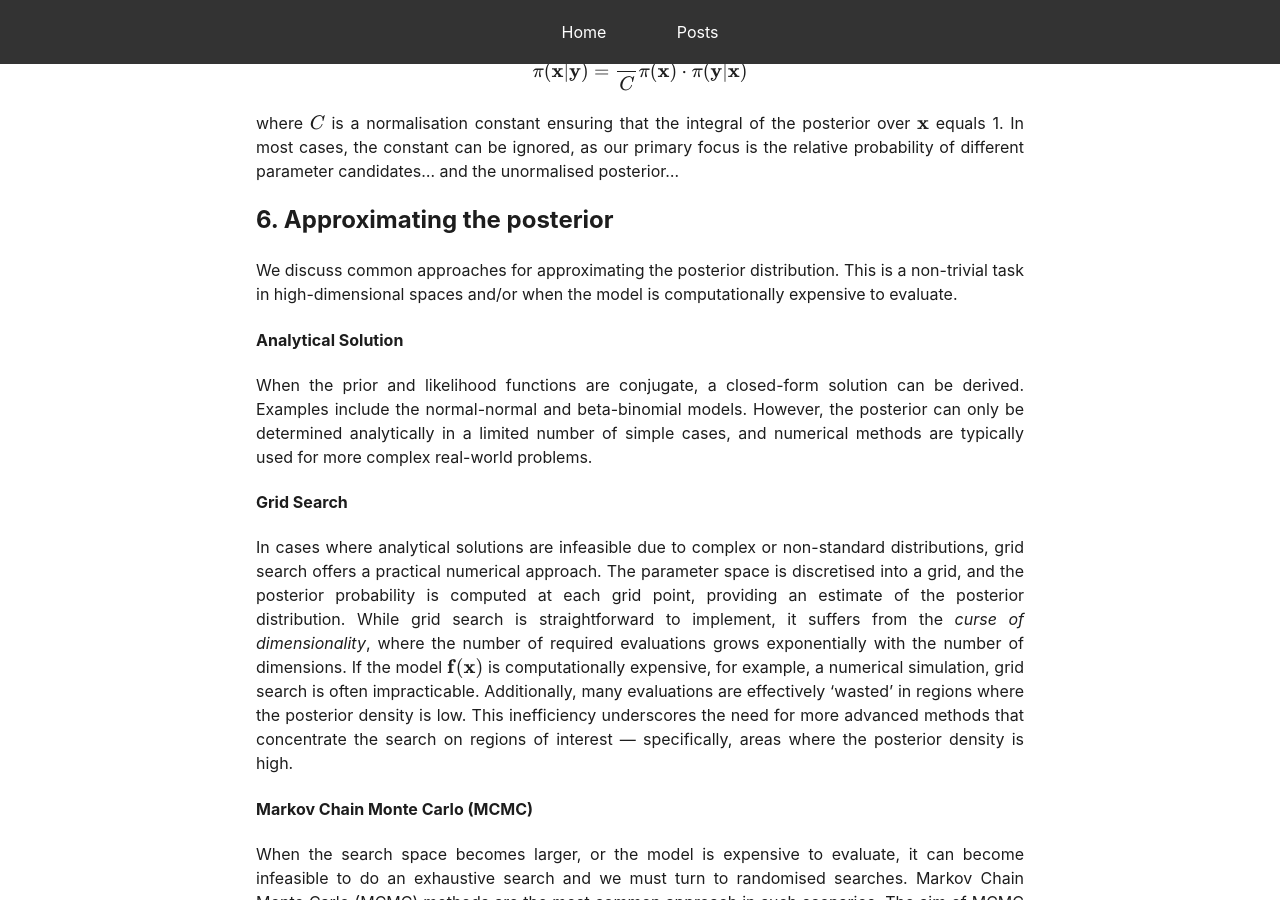
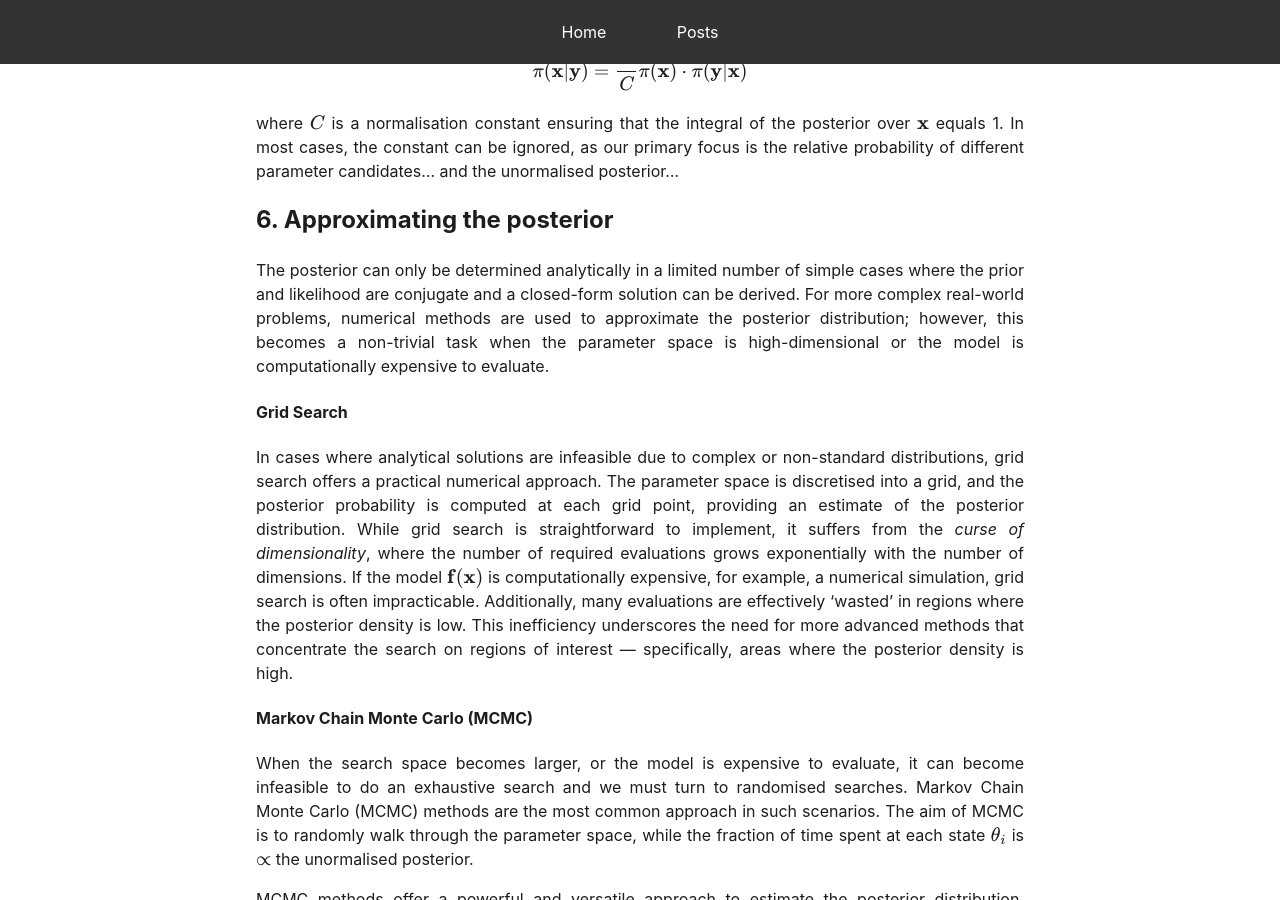
Before and after one commit to mark-hobbs/mark-hobbs.github.io, a Jekyll site: the page built from _posts/2024-12-02-bayesian-inference.md, in a window 1280 px wide and 900 px high, scrolled down 5700 px. Built offline with Jekyll 4.4.1, drawn with Linux system fonts in a browser that asks for light colours; formulas are drawn with MathJax 3.

Commit message:
Figure fix

```diff
--- a/_posts/2024-12-02-bayesian-inference.md
+++ b/_posts/2024-12-02-bayesian-inference.md
@@ -133,11 +133,7 @@ where $C$ is a normalisation constant ensuring that the integral of the posterio
 
 ## 6. Approximating the posterior
 
-We discuss common approaches for approximating the posterior distribution. This is a non-trivial task in high-dimensional spaces and/or when the model is computationally expensive to evaluate.
-
-#### Analytical Solution
-
-When the prior and likelihood functions are conjugate, a closed-form solution can be derived. Examples include the normal-normal and beta-binomial models. However, the posterior can only be determined analytically in a limited number of simple cases, and numerical methods are typically used for more complex real-world problems.
+The posterior can only be determined analytically in a limited number of simple cases where the prior and likelihood are conjugate and a closed-form solution can be derived. For more complex real-world problems, numerical methods are used to approximate the posterior distribution; however, this becomes a non-trivial task when the parameter space is high-dimensional or the model is computationally expensive to evaluate.
 
 #### Grid Search
 
```
